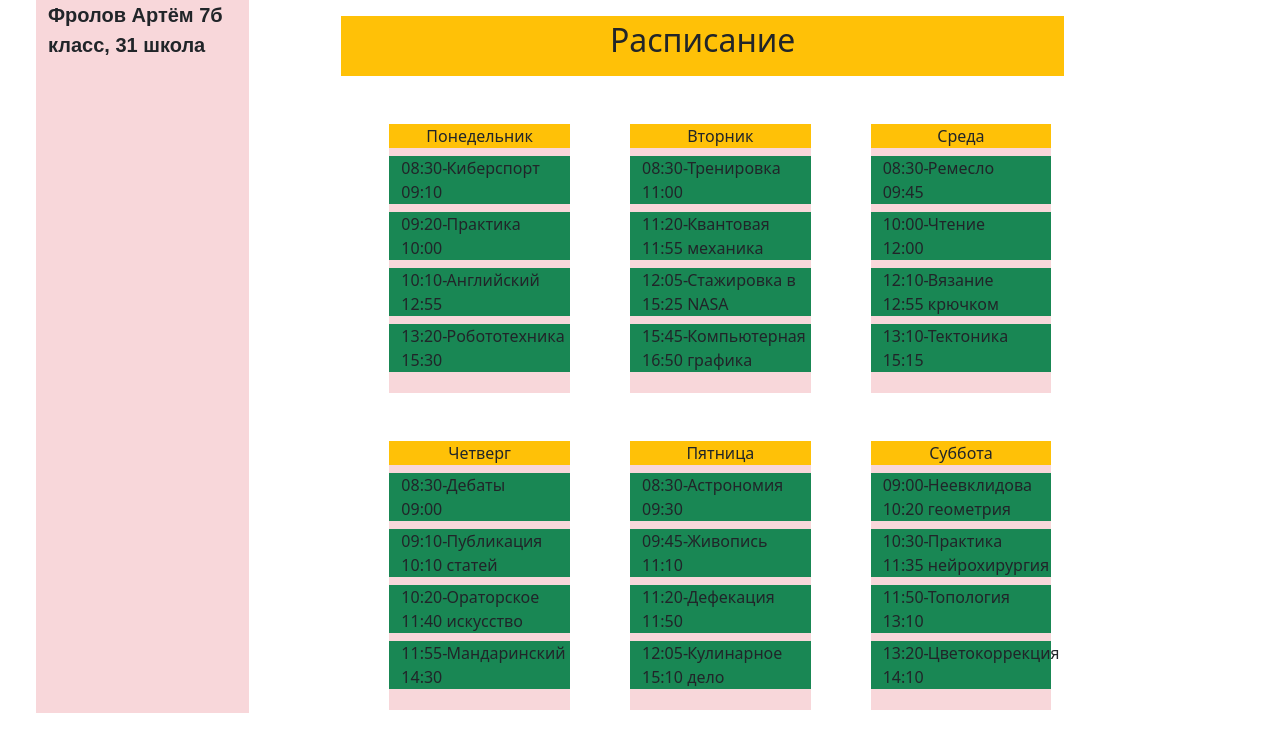
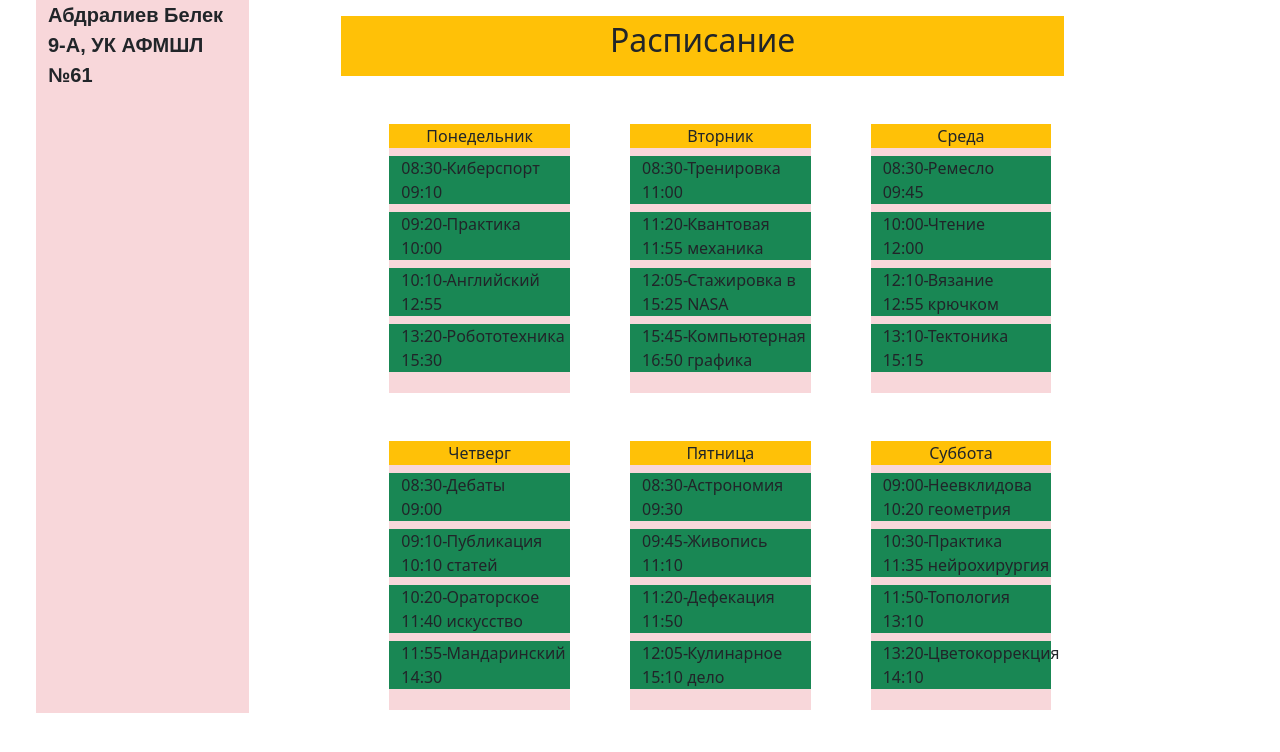
Before and after one commit to Belinvagen/Artem-Schedule, a plain HTML site: page index.html in a window 1280 px wide. Drawn offline with nearby package versions, Linux system fonts and the light colour scheme.

Commit message:
Update index.html

```diff
--- a/index.html
+++ b/index.html
@@ -14,7 +14,7 @@
 <div class="row col-12" style="background-image: url(bg.jpg); background-size: 100%;">
 
 	<div class="col-2 bg-danger-subtle ms-5" style="height: 713px; font-weight: 700; font-family: sans-serif; font-size: 20px;">
-		Фролов Артём 7б класс, 31 школа
+		Абдралиев Белек 9-А, УК АФМШЛ №61
 	</div>
 
 	<div class="col-7" style="height: 713px; margin-left: 80px;">
```
